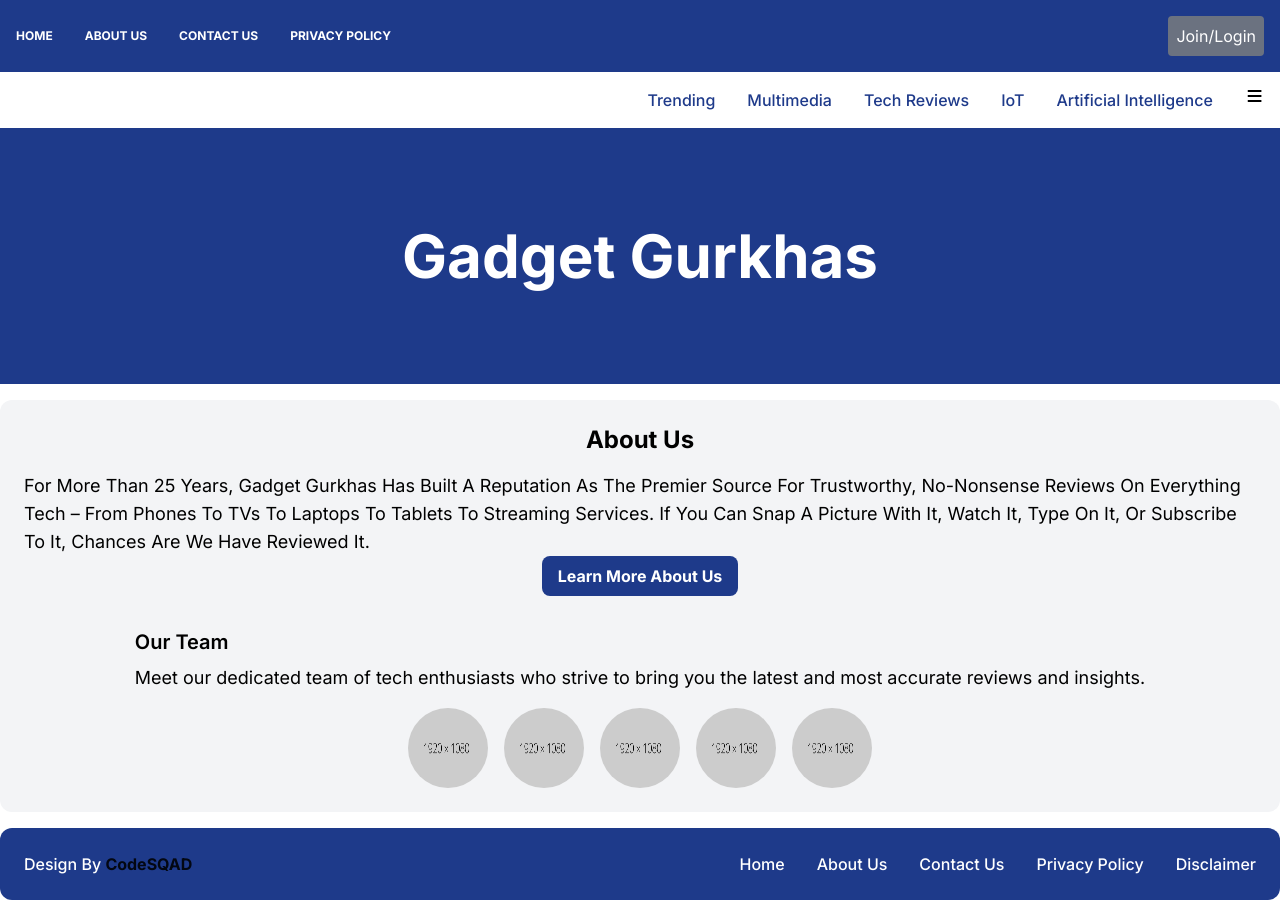
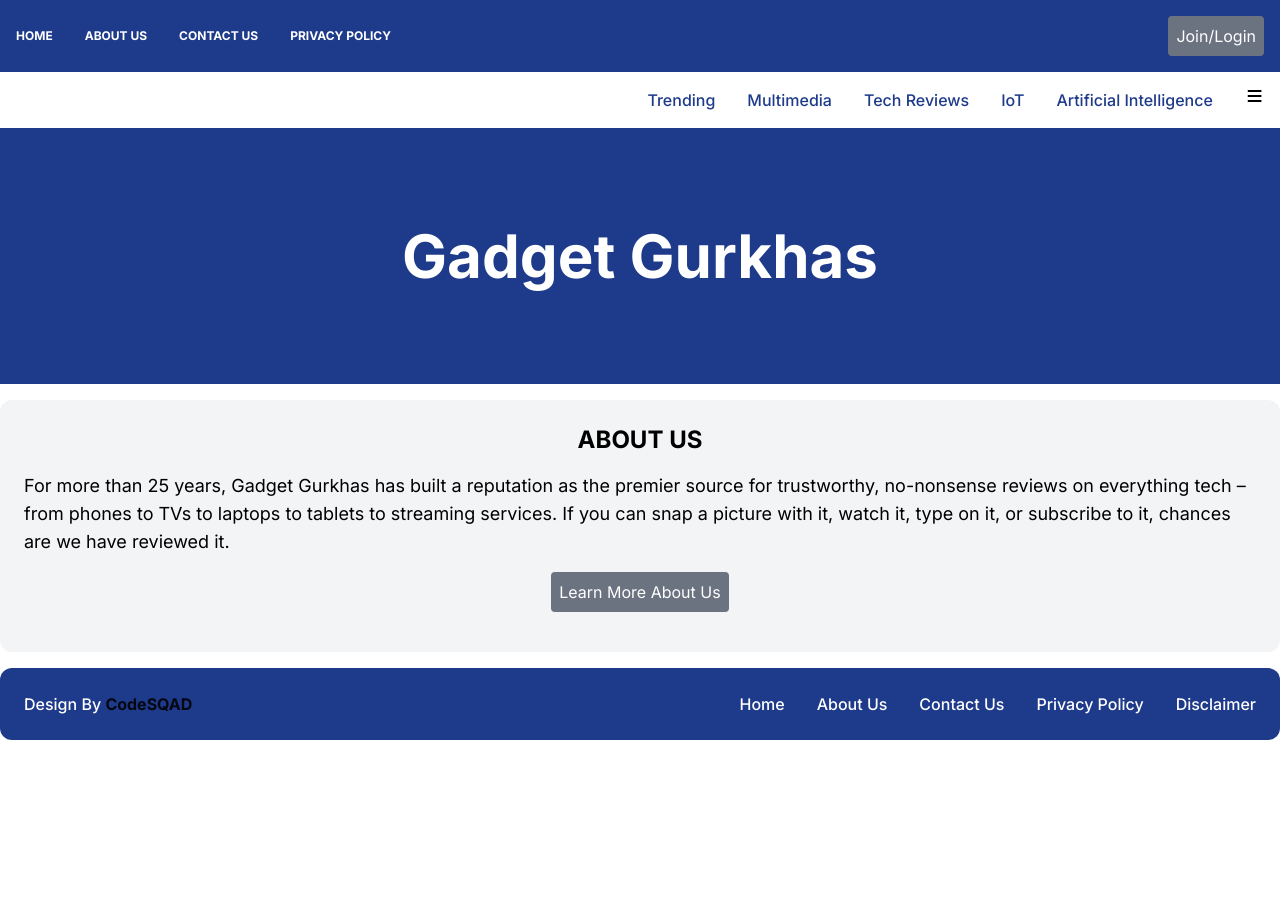
Before and after one commit to ankman007/gadget-gurkhas, a Next.js app: page /about-us in a window 1280 px wide. After the commit the page ends 800 px from the top, so only its background shows below. Built offline with nearby package versions, Linux system fonts and the light colour scheme.

Commit message:
hotfixes-design-changes

```diff
--- a/src/app/about-us/page.tsx
+++ b/src/app/about-us/page.tsx
@@ -2,7 +2,7 @@
 import Navigation from "@/app/components/Navigation";
 import Header from "@/app/components/LogoBanner";
 import Footer from "@/app/components/Footer";
-import Image from "next/image";
+import Link from "next/link";
 
 export default function MyComponent() {
   return (
@@ -10,71 +10,21 @@
       <Navigation />
       <Header />
       <div className="container w-full rounded-xl bg-gray-100 mx-auto m-4 p-6 text-black flex flex-col items-center">
-        <h2 className="text-2xl font-bold mb-4 capitalize text-center">
+        <h2 className="text-2xl font-bold mb-4 uppercase text-center">
           About Us
         </h2>
-        <p className="text-lg capitalize">
+        <p className="text-lg">
           For more than 25 years, Gadget Gurkhas has built a reputation as the
           premier source for trustworthy, no-nonsense reviews on everything tech
           – from phones to TVs to laptops to tablets to streaming services. If
           you can snap a picture with it, watch it, type on it, or subscribe to
           it, chances are we have reviewed it.
         </p>
-        {/* Add button */}
-        <button className="bg-blue-900 text-white font-bold py-2 px-4 rounded-lg  transition duration-300 ease-in-out transform hover:scale-105">
-          Learn More About Us
+        <button className="bg-gray-500 hover:bg-blue-700 text-white rounded m-4 p-2">
+          <Link href={'/'}>
+            Learn More About Us
+          </Link>
         </button>
-        {/* Extra content section */}
-        <div className="mt-8">
-          <h3 className="text-xl font-semibold mb-2">Our Team</h3>
-          <p className="text-lg">
-            Meet our dedicated team of tech enthusiasts who strive to bring you
-            the latest and most accurate reviews and insights.
-          </p>
-          {/* Images */}
-          <div className="flex justify-center mt-4">
-            <div className="relative h-20 w-20 mr-4">
-              <Image
-                src="/images/dummy-image.png"
-                alt="Team Member 1"
-                layout="fill"
-                className="rounded-full"
-              />
-            </div>
-            <div className="relative h-20 w-20 mr-4">
-              <Image
-                src="/images/dummy-image.png"
-                alt="Team Member 2"
-                layout="fill"
-                className="rounded-full"
-              />
-            </div>
-            <div className="relative h-20 w-20 mr-4">
-              <Image
-                src="/images/dummy-image.png"
-                alt="Team Member 3"
-                layout="fill"
-                className="rounded-full"
-              />
-            </div>
-            <div className="relative h-20 w-20 mr-4">
-              <Image
-                src="/images/dummy-image.png"
-                alt="Team Member 3"
-                layout="fill"
-                className="rounded-full"
-              />
-            </div>
-            <div className="relative h-20 w-20">
-              <Image
-                src="/images/dummy-image.png"
-                alt="Team Member 3"
-                layout="fill"
-                className="rounded-full"
-              />
-            </div>
-          </div>
-        </div>
       </div>
       <Footer />
     </>
--- a/src/app/contact-us/page.tsx
+++ b/src/app/contact-us/page.tsx
@@ -1,73 +1,117 @@
 "use client";
-import { useState } from "react";
-import Navigation from "@/app/components/Navigation";
-import Header from "@/app/components/LogoBanner";
-import Footer from "@/app/components/Footer";
+import { useState, useEffect } from "react";
+import Header from "../components/LogoBanner";
+import Navigation from "../components/Navigation";
+import Footer from "../components/Footer";
 
-export default function MyComponent() {
-  const [name, setName] = useState("");
-  const [email, setEmail] = useState("");
-  const [message, setMessage] = useState("");
-  const [submitted, setSubmitted] = useState(false);
+interface ContactDetails {
+  name: string;
+  email: string;
+  message: string;
+  submitted: boolean;
+  error: string;
+}
 
-  // function for handle form submission
-  function handleSubmit(event: React.FormEvent) {
-    event.preventDefault();
-    //logic
-    console.log({ name, email, message });
-    // reset fields
-    setName("");
-    setEmail("");
-    setMessage("");
-    setSubmitted(true);
+export default function ContactUsPage() {
+  const [ contactDetails, setContactDetails ] = useState<ContactDetails>({
+    name: '',
+    email: '',
+    message: '',
+    submitted: false,
+    error: '';
+  });
+
+
+  const handleFormCange = (e: React.ChangeEvent<HTMLFormInputElement | HTMLTextAreaElement>) => {
+    setContactDetails({...contactDetails, [e.target.name]: e.target.value });
   }
+
+  const handleFormSubmission = (e: React.FormEvent<HTMLFormEvent>) => {
+    e.preventDefault();
+    console.log(contactDetails)
+
+    const emailRegex = /^[^\s@]+@[^\s@]+\.[^\s@]+$/;
+    if (!emailRegex.test(contactDetails.email)) {
+      setContactDetails({ ...contactDetails, error: "Invalid email address" });
+      return;
+    }
+
+    setContactDetails({
+      name: '',
+      email: '',
+      message: '',
+      submitted: true,
+      error: '',
+    });
+  };
+
   return (
     <>
-      <Navigation />
+
+    <Navigation />
       <Header />
+      <div className="container mx-auto my-8 p-8 bg-gray-100 rounded-xl">
+        <h2 className="text-3xl font-bold mb-4 text-center">Contact Us</h2>
+        {!contactDetails.submitted ? (
 
-      <div className="container w-full rounded-xl bg-gray-100 mx-auto m-4 p-6 text-black flex flex-col items-center">
-        <h2 className="text-2xl font-bold mb-4 capitalize text-center">
-          Contact Us
-        </h2>
-        {!submitted ? (
-          <form onSubmit={handleSubmit} className="flex flex-col items-center">
+        <form className="max-w-md mx-auto" onSubmit={handleFormSubmission}>
+          <div className="mb-4">
+            <label htmlFor="name" className="block text-sm font-semibold mb-2">
+              Name
+            </label>
             <input
               type="text"
-              value={name}
-              onChange={(e) => setName(e.target.value)}
+              id="name"
+              name="name"
+              className="w-full px-4 py-2 border border-gray-300 rounded-lg focus:outline-none focus:border-blue-500"
               placeholder="Your name"
-              className="m-2 p-2 border border-gray-300 rounded-lg"
               required
-            />
+              value={contactDetails.name}
+              onChange={handleFormCange}/>
+          </div>
+
+          <div className="mb-4">
+            <label htmlFor="email" className="block text-sm font-semibold mb-2">Email</label>
             <input
               type="email"
-              value={email}
-              onChange={(e) => setEmail(e.target.value)}
-              placeholder="Your Email"
-              className="m-2 p-2 border border-gray-300 rounded-lg"
+              id="email"
+              name="email"
+              className="w-full px-4 py-2 border border-gray-300 rounded-lg focus:outline-none focus:border-blue-500"
+              placeholder="Your email"
               required
-            />
+              value={contactDetails.email}
+              onChange={handleFormCange}/>
+          </div>
+
+          <div className="mb-4">
+            <label htmlFor="message" className="block text-sm font-semibold mb-2">Message</label>
             <textarea
-              value={message}
-              onChange={(e) => setMessage(e.target.value)}
-              placeholder="Your Message"
-              className="m-2 p-2 border border-gray-300 rounded-lg resize-none"
+              id="message"
+              name="message"
               rows={4}
+              className="w-full px-4 py-2 border border-gray-300 rounded-lg resize-none focus:outline-none focus:border-blue-500"
+              placeholder="Your message"
               required
-            ></textarea>
+              value={contactDetails.message}
+              onChange={handleFormCange}></textarea>
+          </div>
+
+          <div className="text-center">
             <button
               type="submit"
-              className="bg-blue-500 text-white font-bold py-2 px-4 rounded-lg mt-4 transition duration-300 ease-in-out transform hover:scale-105"
-            >
+              className="bg-blue-900 text-white font-bold py-2 px-6 rounded-lg transition duration-300 ease-in-out transform hover:scale-105">
               Submit
             </button>
-          </form>
+          </div>
+
+        </form>
         ) : (
-          <p className="text-lg">Thank you for your submission!</p>
-        )}
+          <p className="container flex mx-auto justify-center">
+            Thank your for you message. We will get back to you as soon as possible.
+          </p>
+        ) }
       </div>
       <Footer />
     </>
-  );
+  )
 }
```
